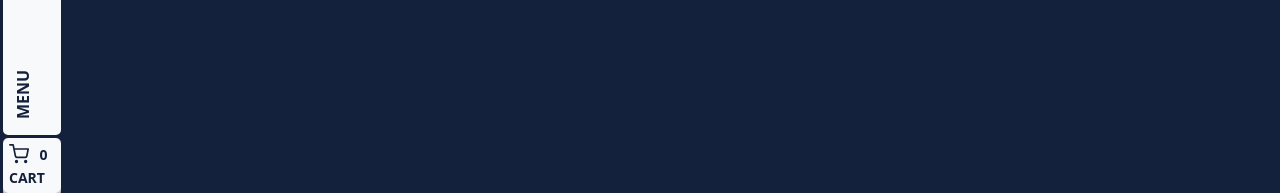
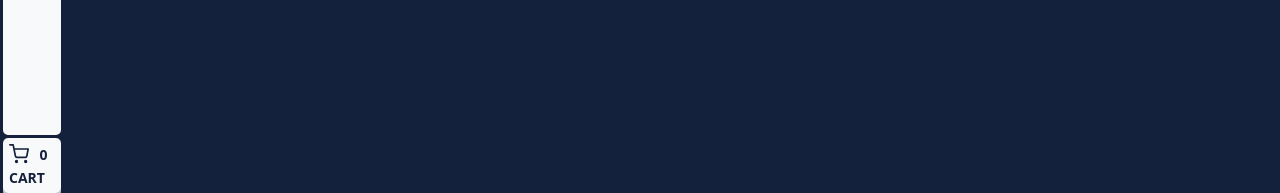
Before and after one commit to vogelino/fast-assembled-furniture, a Next.js app: page /grid in a window 1280 px wide. Shown: the part 540-733 px from the top of the page. Built offline with nearby package versions, Linux system fonts and the light colour scheme.

Commit message:
Update page in menu and close menu on click

```diff
--- a/components/Header/index.tsx
+++ b/components/Header/index.tsx
@@ -22,7 +22,9 @@ const Header: FC = () => {
 				<div className="gf flex flex-col pt-3 relative">
 					<ThemeSelect />
 					<div className="absolute transform left-2 -bottom-2 uppercase font-bold origin-top-left -rotate-90 whitespace-nowrap">
-						MENU
+						{menuIsOpened
+							? 'Menu'
+							: menuLinks.filter(({ active }) => active).map(({ title }) => title)}
 					</div>
 				</div>
 				<Button type="button" icon="ShoppingCart" status={Object.keys(cart).length}>
@@ -74,11 +76,13 @@ const Header: FC = () => {
 												: 'font-bold cursor-pointer hover:opacity-50 transition-opacity'
 										}`}
 									>
-										<Link href={menuLink.path}>{menuLink.title}</Link>
+										<Link href={menuLink.path} onClick={closeMenu}>
+											{menuLink.title}
+										</Link>
 									</li>
 								))}
 								<li
-									className="gf list-none w-full h-full-fr p-4 grid grid-flow-row gap-4"
+									className="gf list-none w-full-p h-full-fr p-4 grid grid-flow-row gap-4"
 									style={{
 										gridTemplateRows: '1fr auto auto',
 									}}
@@ -90,6 +94,7 @@ const Header: FC = () => {
 												<Link
 													href={secondaryLink.path}
 													inactiveClassName="underline hover:no-underline cursor-pointer"
+													onClick={closeMenu}
 												>
 													{secondaryLink.title}
 												</Link>
--- a/components/Link/index.tsx
+++ b/components/Link/index.tsx
@@ -14,6 +14,7 @@ type LinkType = {
 	activeClassName?: string
 	inactiveClassName?: string
 	className?: string
+	onClick?: () => void
 }
 
 const ActiveLink: FC<LinkType> = ({
@@ -23,6 +24,7 @@ const ActiveLink: FC<LinkType> = ({
 	activeClassName = '',
 	inactiveClassName = '',
 	className: childClassName = '',
+	onClick,
 	...props
 }) => {
 	const { asPath } = useRouter()
@@ -35,7 +37,7 @@ const ActiveLink: FC<LinkType> = ({
 	return (
 		// eslint-disable-next-line react/jsx-props-no-spreading
 		<Link {...props} href={href}>
-			<a href={href} className={className}>
+			<a href={href} className={className} onClick={onClick}>
 				{children}
 			</a>
 		</Link>
```
